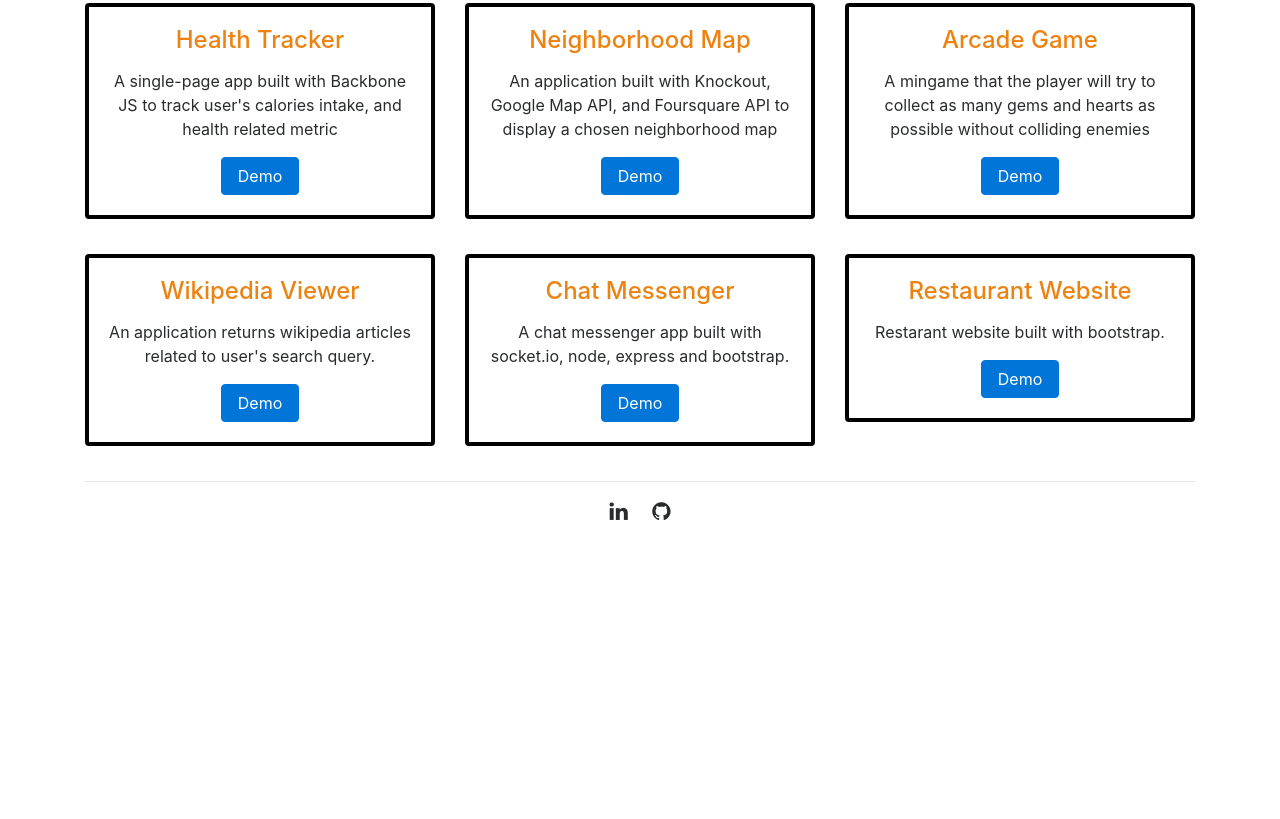
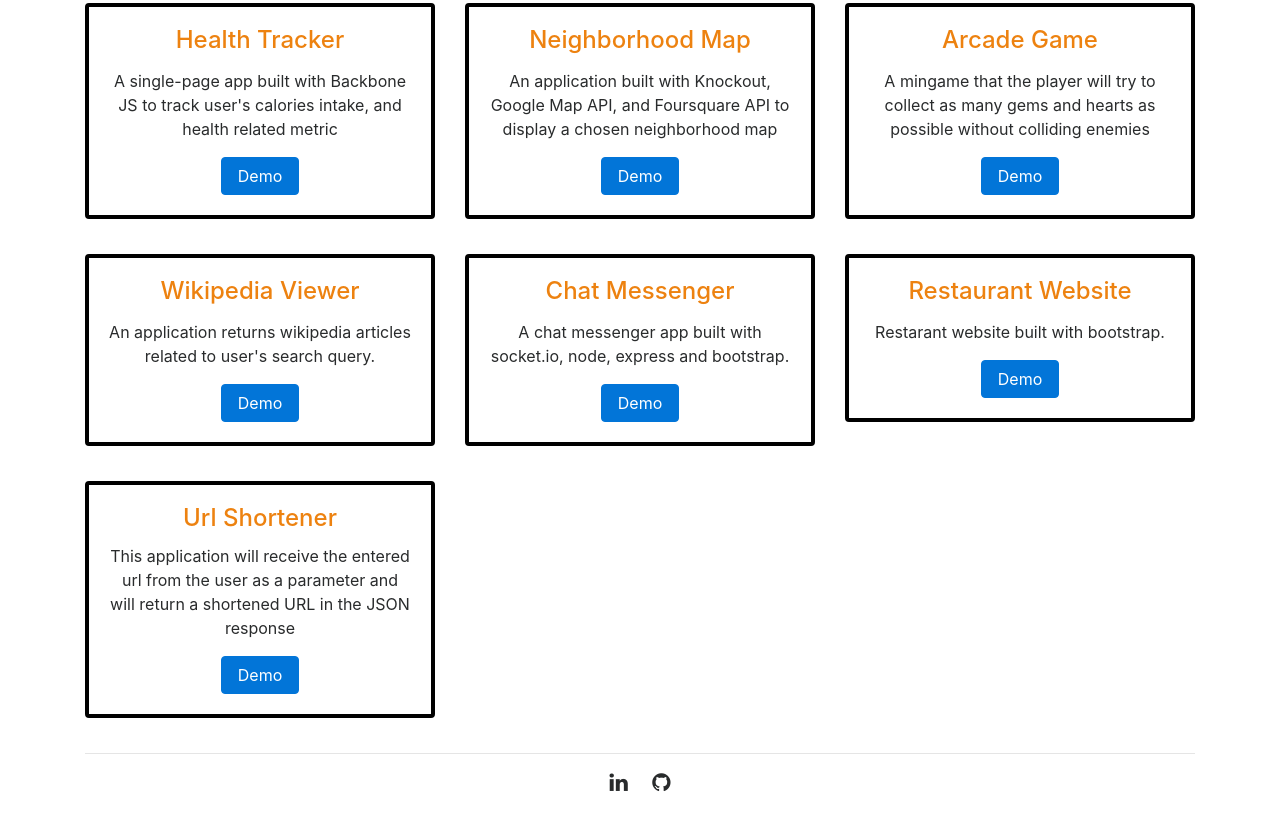
Before and after one commit to TViPE/tvipe.github.io, a plain HTML site: page code_page/project.html in a window 1280 px wide. Shown: the part 441-1260 px from the top of the page. Before the commit the page ends 988 px from the top, so only its background shows below. Drawn offline with Linux system fonts and the light colour scheme; a web font is replaced by a local one.

Commit message:
add url_shortener project

```diff
--- a/code_page/project.html
+++ b/code_page/project.html
@@ -144,6 +144,17 @@
 						</div>
 					</div>
 				</div>
+				<div class="row" id="rowFour">
+					<div class="col-md-4">
+						<div class="card text-center">
+							<div class="card-block">
+								<h4 class="card-title">Url Shortener</h4>
+								<p class="card-text">This application will receive the entered url from the user as a parameter and will return a shortened URL in the JSON response</p>
+								<a href="https://github.com/triminhvi/URL_SHORTENER" target="_blank" class="btn btn-primary">Demo</a>
+							</div>
+						</div>
+					</div>
+				</div>
 			</section>
 
 			<hr>
```
